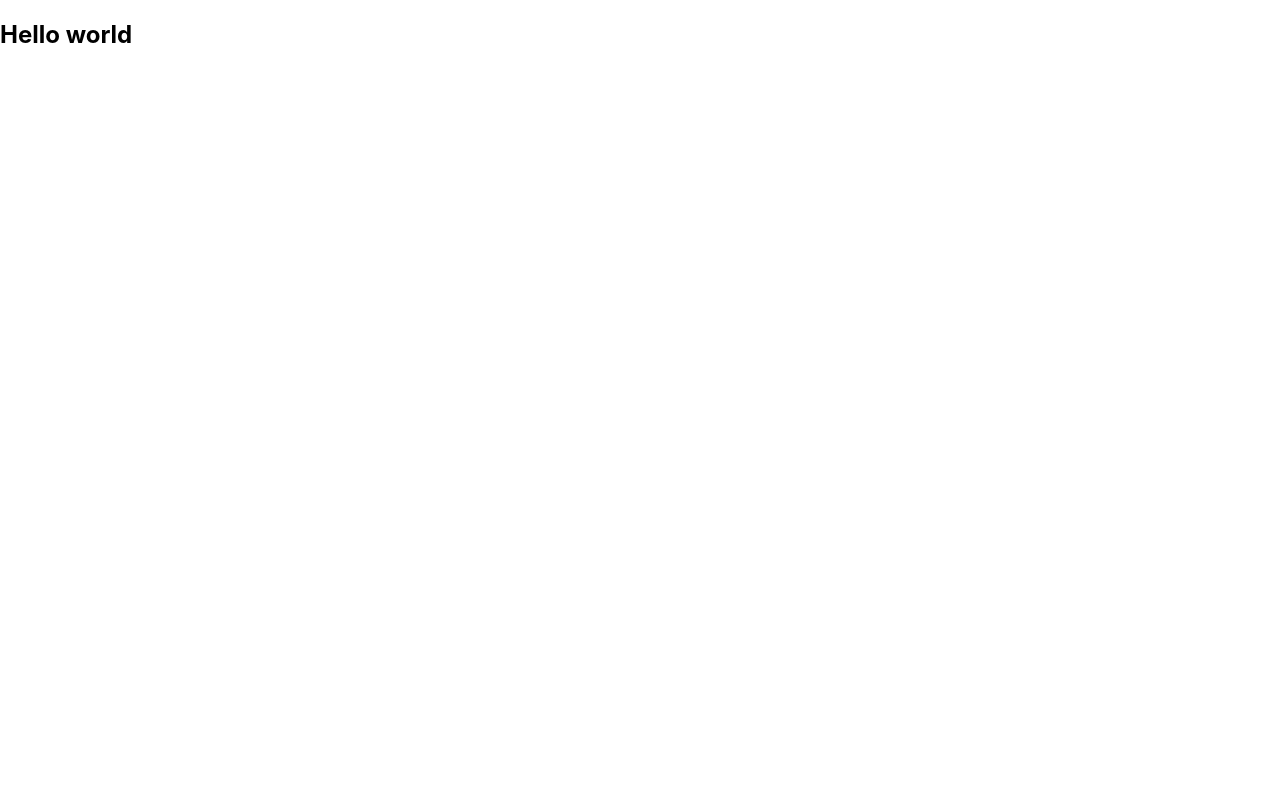
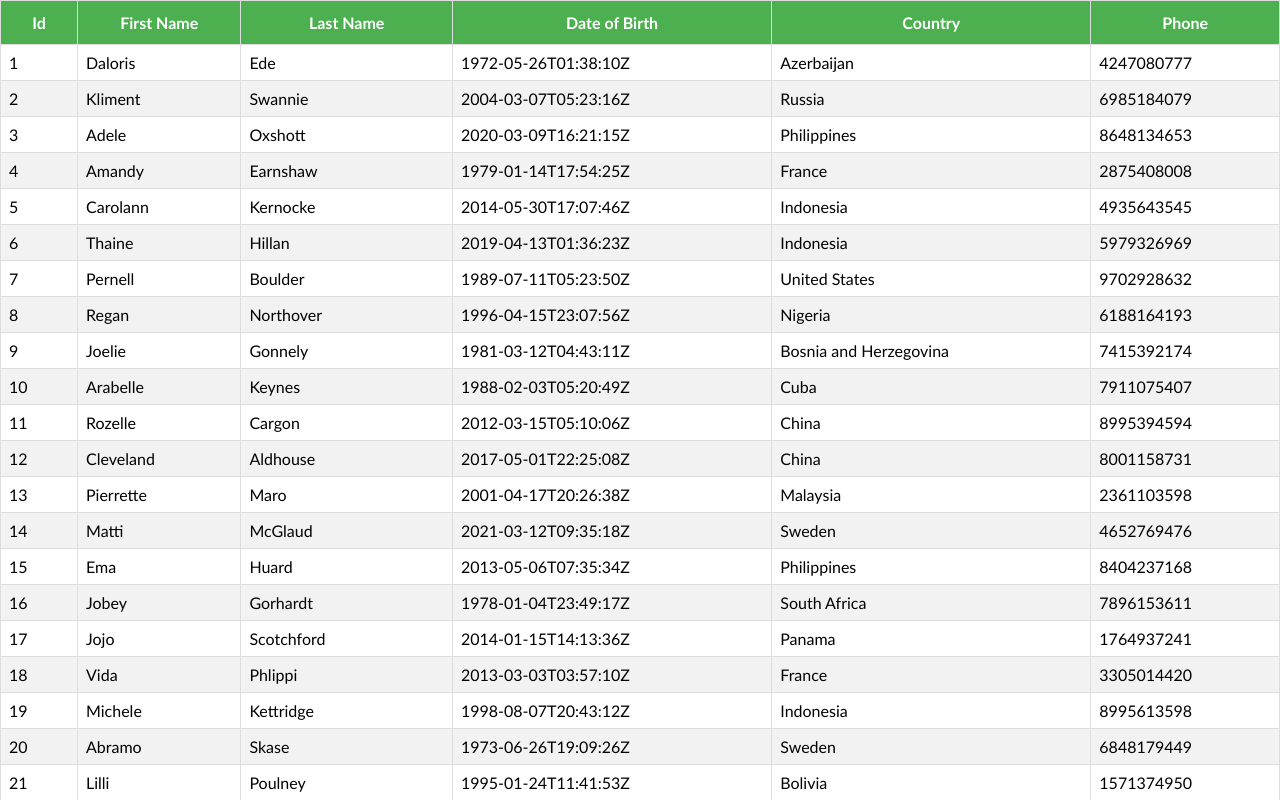
Before and after one commit to md-farid/react-table-project, a React (Create React App) app: page / in a window 1280 px wide. Shown: the top 800 px of the page. Built offline with nearby package versions, Linux system fonts and the light colour scheme.

Commit message:
table style and make table with header and footer

```diff
--- a/src/App.js
+++ b/src/App.js
@@ -1,9 +1,10 @@
 import React from 'react';
+import BasicTable from './components/BasicTable';
 
 function App() {
   return (
     <div className="App">
-      <h2>Hello world</h2>
+      <BasicTable/>
     </div>
   );
 }
--- /dev/null
+++ b/src/components/BasicTable.js
@@ -0,0 +1,74 @@
+import { useMemo } from 'react';
+import { useTable } from 'react-table';
+
+import './table.css';
+import { COLUMNS } from './columns';
+import Information from './information.json';
+
+function BasicTable() {
+
+  const columns = useMemo(() => COLUMNS, []);
+  const information = useMemo(() => Information, []);
+
+  const tableInstance = useTable({
+    columns: columns,
+    data: information
+  });
+
+  const {
+    getTableProps,
+    getTableBodyProps,
+    headerGroups,
+    footerGroups,
+    rows,
+    prepareRow } = tableInstance;
+
+  return (
+    <table {...getTableProps()}>
+      <thead>
+        {
+          headerGroups.map((headerGroup) => (
+            <tr {...headerGroup.getHeaderGroupProps()}>
+              {
+                headerGroup.headers.map((column) => (
+                  <th {...column.getHeaderProps()}>{ column.render('Header') }</th>
+                ))
+              }
+            </tr>
+          ))
+        }
+      </thead>
+      <tbody {...getTableBodyProps()}>
+        {
+          rows.map((row) => {
+            prepareRow(row)
+            return (
+              <tr {...row.getRowProps}>
+                {
+                  row.cells.map((cell) => {
+                    return <td {...cell.getCellProps()}>{ cell.render('Cell') }</td>
+                  })
+                }
+              </tr>
+            )
+          })
+        }
+      </tbody>
+      <tfoot>
+        {
+          footerGroups.map((footerGroup) => (
+            <tr {...footerGroup.getHeaderGroupProps()}>
+              {
+                footerGroup.headers.map((column) => (
+                  <td {...column.getFooterProps()}>{ column.render('Footer') }</td>
+                ))
+              }
+            </tr>
+          ))
+        }
+      </tfoot>
+    </table>
+  )
+}
+
+export default BasicTable
--- a/src/components/columns.js
+++ b/src/components/columns.js
@@ -1,26 +1,32 @@
 export const COLUMNS = [
   {
     Header: 'Id',
+    Footer: 'Id',
     accessor: 'id'
   },
   {
     Header: 'First Name',
+    Footer: 'First Name',
     accessor: 'first_name'
   },
   {
     Header: 'Last Name',
+    Footer: 'Last Name',
     accessor: 'last_name'
   },
   {
     Header: 'Date of Birth',
+    Footer: 'Date of Birth',
     accessor: 'date_of_birth'
   },
   {
     Header: 'Country',
+    Footer: 'Country',
     accessor: 'country'
   },
   {
     Header: 'Phone',
+    Footer: 'Phone',
     accessor: 'phone'
   }
 ];
--- /dev/null
+++ b/src/components/table.css
@@ -0,0 +1,26 @@
+table{
+  font-family: "Trebuchet MS", Arial, Helvetica, sans-serif;
+  border-collapse: collapse;
+  width: 100%;
+}
+
+table td, table th{
+  border: 1px solid #ddd;
+  padding: 8px;
+}
+
+table tr:nth-child(even){
+  background-color: #f2f2f2;
+}
+
+table tr:hover{
+  background-color: #ddd;
+}
+
+table th, tfoot td{
+  padding-top: 12px;
+  padding-bottom: 12px;
+  text-align: center;
+  background-color: #4CAF50;
+  color: white;
+}
```
